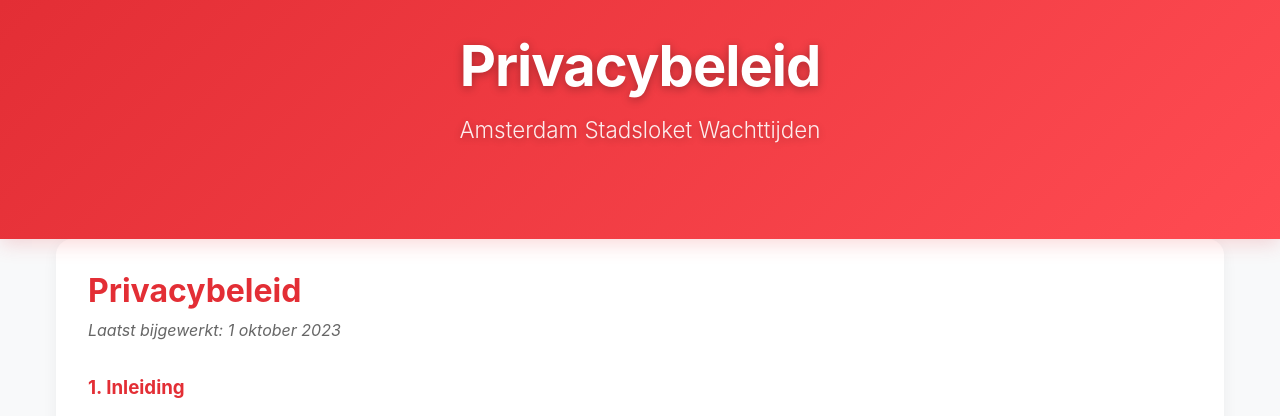
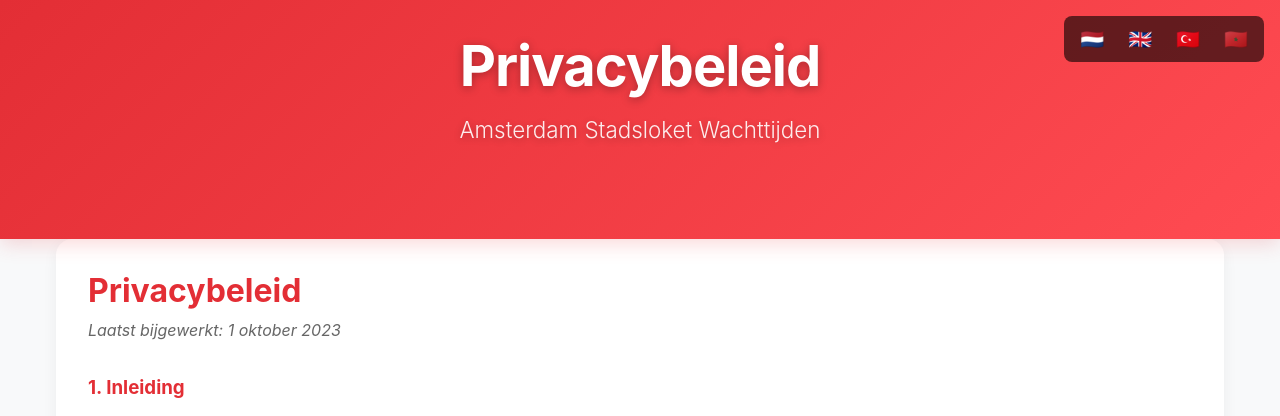
Before and after one commit to TJKNL/StadsloketWachtWijzer, a Flask app: page /privacy in a window 1280 px wide. Shown: the top 416 px of the page. Run offline with Flask 3, Linux system fonts and the light colour scheme.

Commit message:
Add multilingual support with language switcher and translations

```diff
--- a/app.py
+++ b/app.py
@@ -5,6 +5,7 @@ import os
 import logging
 from contextlib import contextmanager
 import time
+from translations import translations
 
 # Load environment variables before anything else
 load_dotenv()
@@ -54,6 +55,17 @@ def create_app():
             if wait_time_data:
                 wait_time_data.close()
 
+    @app.context_processor
+    def inject_languages():
+        return {
+            'supported_languages': [
+                ('nl', 'Dutch', '🇳🇱'),
+                ('en', 'English', '🇬🇧'),
+                ('tr', 'Turkish', '🇹🇷'),
+                ('ma', 'Moroccan', '🇲🇦')
+            ]
+        }
+
     # Request handlers
     @app.before_request
     def before_request():
@@ -101,7 +113,9 @@ def create_app():
     @app.route('/privacy', methods=['GET'])
     def privacy():
         lang = request.args.get('lang', 'nl')
-        return render_template('privacy.html', lang=lang)
+        return render_template('privacy.html',
+                               translations=translations,
+                               lang=lang)
 
     # Routes
     @app.route('/', methods=['GET'])
@@ -121,7 +135,9 @@ def create_app():
                 # Add alternate language links
                 lang_urls = {
                     'nl': f"{host}{request.path}?lang=nl",
-                    'en': f"{host}{request.path}?lang=en"
+                    'en': f"{host}{request.path}?lang=en",
+                    'tr': f"{host}{request.path}?lang=tr",
+                    'ma': f"{host}{request.path}?lang=ma"
                 }
 
             return render_template('index.html',
@@ -130,7 +146,8 @@ def create_app():
                                   last_update=last_update,
                                   canonical_url=canonical_url,
                                   lang=lang,
-                                  lang_urls=lang_urls)
+                                  lang_urls=lang_urls,
+                                  translations=translations)
         except Exception as e:
             logger.error(f"Error in index route: {e}")
             return render_template('index.html',
@@ -139,7 +156,8 @@ def create_app():
                                   last_update=None,
                                   error="Unable to fetch data",
                                   canonical_url=request.url,
-                                  lang=lang)
+                                  lang=lang,
+                                  translations=translations)
 
     @app.route('/mean_wait_times', methods=['GET'])
     def mean_wait_times():
--- a/static/style.css
+++ b/static/style.css
@@ -183,8 +183,26 @@ body {
 }
 
 .language-switcher {
-    margin-top: 1rem;
-    font-size: 0.9rem;
+    position: absolute;
+    top: 1rem;
+    right: 1rem;
+    display: flex;
+    gap: 0.5rem;
+    z-index: 9999;
+    background-color: rgba(0,0,0,0.6);
+    color: #fff;
+    padding: 0.5rem;
+    border-radius: 0.5rem;
+}
+
+.language-switcher a {
+    text-decoration: none;
+    font-size: 1.2rem;
+    transition: transform 0.2s;
+}
+
+.language-switcher a:hover {
+    transform: scale(1.1);
 }
 
 .language-switcher a {
--- a/templates/privacy.html
+++ b/templates/privacy.html
@@ -18,8 +18,9 @@
 
     <!-- Primary Meta Tags -->
     <meta charset="UTF-8">
-    <title>Privacybeleid | Amsterdam Stadsloket Wachttijden</title>
-    <meta name="description" content="Ons privacybeleid beschrijft hoe wij omgaan met uw gegevens bij het gebruik van de Amsterdam Stadsloket Wachttijden service.">
+    <title>{{ translations[lang]['privacy_title'] }}</title>
+    <meta name="description" content="{{ translations[lang]['privacy_description'] }}">
+
     <meta name="viewport" content="width=device-width, initial-scale=1.0">
 
     <!-- Canonical URL - Adding this to tell search engines this is NOT the main page -->
@@ -43,8 +44,20 @@
     <link rel="stylesheet" href="{{ url_for('static', filename='style.css') }}">
     <link rel="stylesheet" href="https://cdnjs.cloudflare.com/ajax/libs/font-awesome/6.0.0/css/all.min.css">
     <link rel="icon" href="{{ url_for('static', filename='images/favicon.ico') }}" type="image/x-icon">
+    <link rel="alternate" hreflang="nl" href="{{ url_for('privacy', _external=True) }}?lang=nl" />
+    <link rel="alternate" hreflang="en" href="{{ url_for('privacy', _external=True) }}?lang=en" />
+    <link rel="alternate" hreflang="tr" href="{{ url_for('privacy', _external=True) }}?lang=tr" />
+    <link rel="alternate" hreflang="ma" href="{{ url_for('privacy', _external=True) }}?lang=ma" />
+    <link rel="alternate" hreflang="x-default" href="{{ url_for('privacy', _external=True) }}" />
 </head>
 <body>
+    <div class="language-switcher">
+        {% for code, label, flag in supported_languages %}
+            <a href="?lang={{ code }}">
+                {{ flag }}
+            </a>
+        {% endfor %}
+    </div>
     <header class="hero">
         <div class="hero-content">
             <h1>Privacybeleid</h1>
--- /dev/null
+++ b/translations.py
@@ -0,0 +1,26 @@
+translations = {
+    'nl': {
+        'hero_title': "Wachttijden Stadsloketten Amsterdam",
+        'hero_subtitle': "Live actuele wachtrijen bij alle Amsterdamse stadsloketten",
+        'privacy_title': "Privacybeleid | Amsterdam Stadsloket Wachttijden",
+        'privacy_description': "Ons privacybeleid beschrijft hoe wij omgaan met uw gegevens bij het gebruik van onze dienst."
+    },
+    'en': {
+        'hero_title': "Amsterdam City Offices Wait Times",
+        'hero_subtitle': "Live wait times at all Amsterdam city offices",
+        'privacy_title': "Privacy Policy | Amsterdam City Office Wait Times",
+        'privacy_description': "Our privacy policy explains how we handle your data when using our service."
+    },
+    'tr': {
+        'hero_title': "Amsterdam Şehir Ofisleri Bekleme Süreleri",
+        'hero_subtitle': "Amsterdam Şehir Ofislerindeki canlı bekleme süreleri",
+        'privacy_title': "Gizlilik Politikası | Amsterdam Şehir Ofisi Bekleme Süreleri",
+        'privacy_description': "Hizmetimizi kullanırken verilerinize nasıl davrandığımızı gizlilik politikamızda açıklıyoruz."
+    },
+    'ma': {
+        'hero_title': "أوقات الانتظار في مكاتب مدينة أمستردام",
+        'hero_subtitle': "أوقات الانتظار المباشرة في مكاتب مدينة أمستردام",
+        'privacy_title': "سياسة الخصوصية | أوقات الانتظار في مكاتب مدينة أمستردام",
+        'privacy_description': "توضح سياستنا كيفية تعاملنا مع بياناتك عند استخدام خدمتنا."
+    }
+}
```
Also changed, not shown: templates/index.html (+24 -3 lines).
